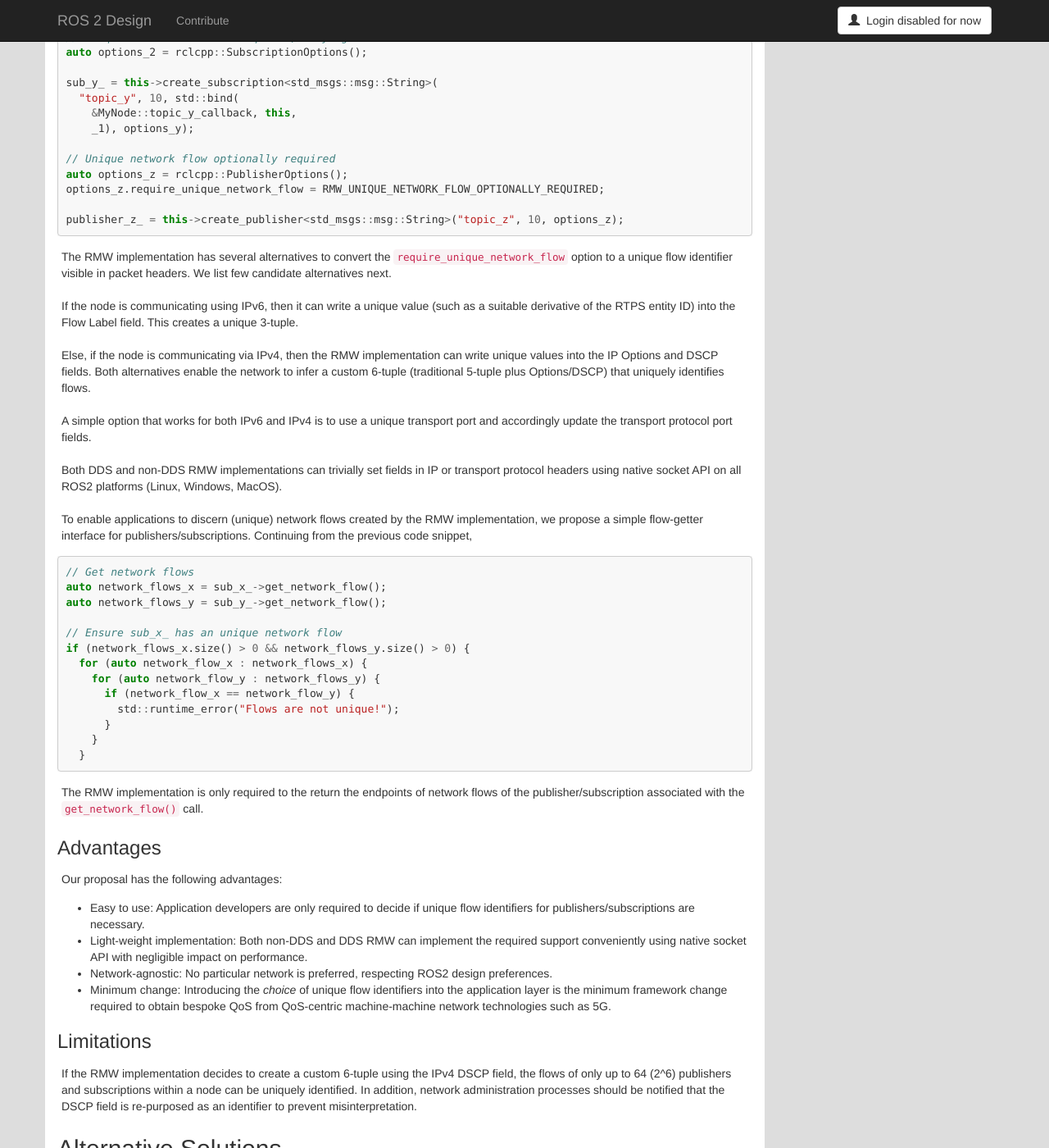
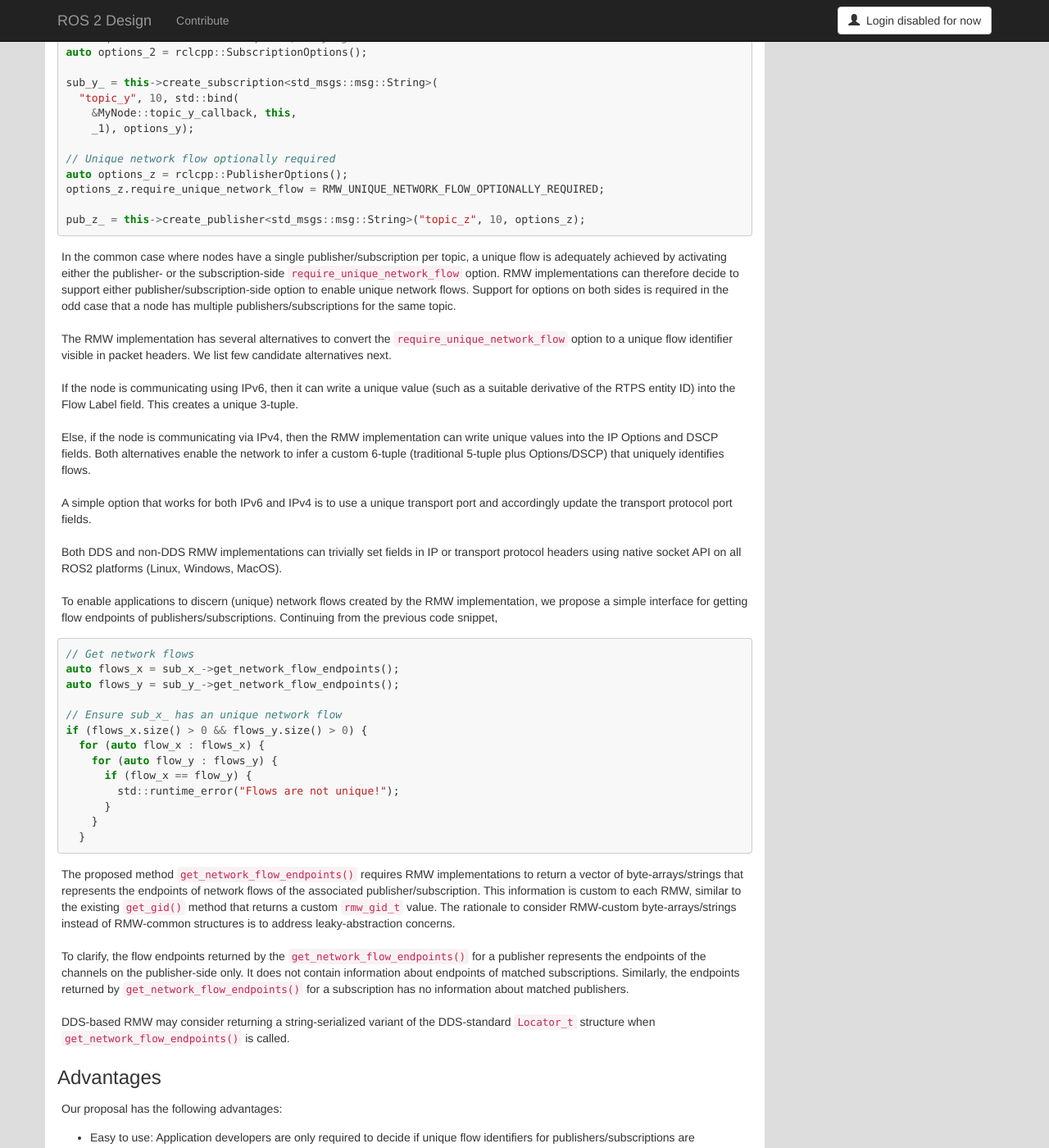
Before and after one commit to ros2/design, a Jekyll site: the page built from articles/unique_network_flows.md, in a window 1280 px wide and 1400 px high, scrolled down 3549 px. Shown: the whole window at 82% size. Built offline with Jekyll 4.4.1, drawn with Linux system fonts in a browser that asks for light colours; nearby versions of some CDN libraries; some of the changed text lies outside the part shown.

Commit message:
Address leaky abstraction concerns
Signed-off-by: Ananya Muddukrishna <ananya.x.muddukrishna@ericsson.com>

````diff
--- a/articles/unique_network_flows.md
+++ b/articles/unique_network_flows.md
@@ -91,7 +91,6 @@ Our proposal to solve the problem is to make the flows of publishers and subscri
 
 We construct a publisher/subscription creation-time option called `require_unique_network_flow` as a candidate structure to enable unique identification of flows. This option takes a value from the enumeration shown below.
 
-
 ```cpp
 enum unique_network_flow_requirement_t
 {
@@ -104,7 +103,7 @@ enum unique_network_flow_requirement_t
 
 Upon receiving the publisher/subscription creation request, the RMW implementation assigns unique flow identifiers according to the `require_unique_network_flow` option value.
 
-The default value of the option is a `UNIQUE_NETWORK_FLOW_NOT_REQUIRED` which indicates to the RMW implementation that a unique network flow is not required.
+The default value of the option is `UNIQUE_NETWORK_FLOW_NOT_REQUIRED` which indicates to the RMW implementation that a unique network flow is not required.
 
 The value `UNIQUE_NETWORK_FLOW_STRICTLY_REQUIRED` indicates to the RMW implementation that a unique network flow is strictly required. If not feasible, the RMW implementation must flag an error and not create the associated publisher/subscription.
 
@@ -136,8 +135,10 @@ sub_y_ = this->create_subscription<std_msgs::msg::String>(
 auto options_z = rclcpp::PublisherOptions();
 options_z.require_unique_network_flow = RMW_UNIQUE_NETWORK_FLOW_OPTIONALLY_REQUIRED;
 
-publisher_z_ = this->create_publisher<std_msgs::msg::String>("topic_z", 10, options_z);
+pub_z_ = this->create_publisher<std_msgs::msg::String>("topic_z", 10, options_z);
 ```
+
+In the common case where nodes have a single publisher/subscription per topic, a unique flow is adequately achieved by activating either the publisher- or the subscription-side `require_unique_network_flow`  option. RMW implementations can therefore decide to support either publisher/subscription-side option to enable unique network flows. Support for options on both sides is required in the odd case that a node has multiple publishers/subscriptions for the same topic.
 
 The RMW implementation has several alternatives to convert the `require_unique_network_flow` option to a unique flow identifier visible in packet headers. We list few candidate alternatives next.
 
@@ -149,25 +150,29 @@ A simple option that works for both IPv6 and IPv4 is to use a unique transport p
 
 Both DDS and non-DDS RMW implementations can trivially set fields in IP or transport protocol headers using native socket API on all ROS2 platforms (Linux, Windows, MacOS).
 
-To enable applications to discern (unique) network flows created by the RMW implementation, we propose a simple flow-getter interface for publishers/subscriptions. Continuing from the previous code snippet,
+To enable applications to discern (unique) network flows created by the RMW implementation, we propose a simple interface for getting flow endpoints of publishers/subscriptions. Continuing from the previous code snippet,
 
 ```cpp
 // Get network flows
-auto network_flows_x = sub_x_->get_network_flow();
-auto network_flows_y = sub_y_->get_network_flow();
+auto flows_x = sub_x_->get_network_flow_endpoints();
+auto flows_y = sub_y_->get_network_flow_endpoints();
 
 // Ensure sub_x_ has an unique network flow
-if (network_flows_x.size() > 0 && network_flows_y.size() > 0) {
-  for (auto network_flow_x : network_flows_x) {
-    for (auto network_flow_y : network_flows_y) {
-      if (network_flow_x == network_flow_y) {
+if (flows_x.size() > 0 && flows_y.size() > 0) {
+  for (auto flow_x : flows_x) {
+    for (auto flow_y : flows_y) {
+      if (flow_x == flow_y) {
         std::runtime_error("Flows are not unique!");
       }
     }
   }
 ```
 
-The RMW implementation is only required to the return the endpoints of network flows of the publisher/subscription associated with the `get_network_flow()` call.
+The proposed method `get_network_flow_endpoints()` requires RMW implementations to return a vector of byte-arrays/strings that represents the endpoints of network flows of the associated publisher/subscription. This information is custom to each RMW, similar to the existing `get_gid()` method that returns a custom `rmw_gid_t` value. The rationale to consider RMW-custom byte-arrays/strings instead of RMW-common structures is to address leaky-abstraction concerns.
+
+To clarify, the flow endpoints returned by the `get_network_flow_endpoints()` for a publisher represents the endpoints of the channels on the publisher-side only. It does not contain information about endpoints of matched subscriptions. Similarly, the endpoints returned by `get_network_flow_endpoints()` for a subscription has no information about matched publishers.
+
+DDS-based RMW may consider returning a string-serialized variant of the DDS-standard `Locator_t` structure when `get_network_flow_endpoints()` is called.
 
 ### Advantages
 
@@ -180,7 +185,9 @@ Our proposal has the following advantages:
 
 ### Limitations
 
-If the RMW implementation decides to create a custom 6-tuple using the IPv4 DSCP field, the flows of only up to 64 (2^6) publishers and subscriptions within a node can be uniquely identified. In addition, network administration processes should be notified that the DSCP field is re-purposed as an identifier to prevent misinterpretation.
+- If the RMW implementation decides to create a custom 6-tuple using the IPv4 DSCP field, the flows of only up to 64 (2^6) publishers and subscriptions within a node can be uniquely identified. In addition, network administration processes should be notified that the DSCP field is re-purposed as an identifier to prevent misinterpretation.
+
+- Custom parsers built using RMW-specific documentation are required to understand the byte-arrays/strings returned by `get_network_flow_endpoints()`.
 
 ## Alternative Solutions
 
````
